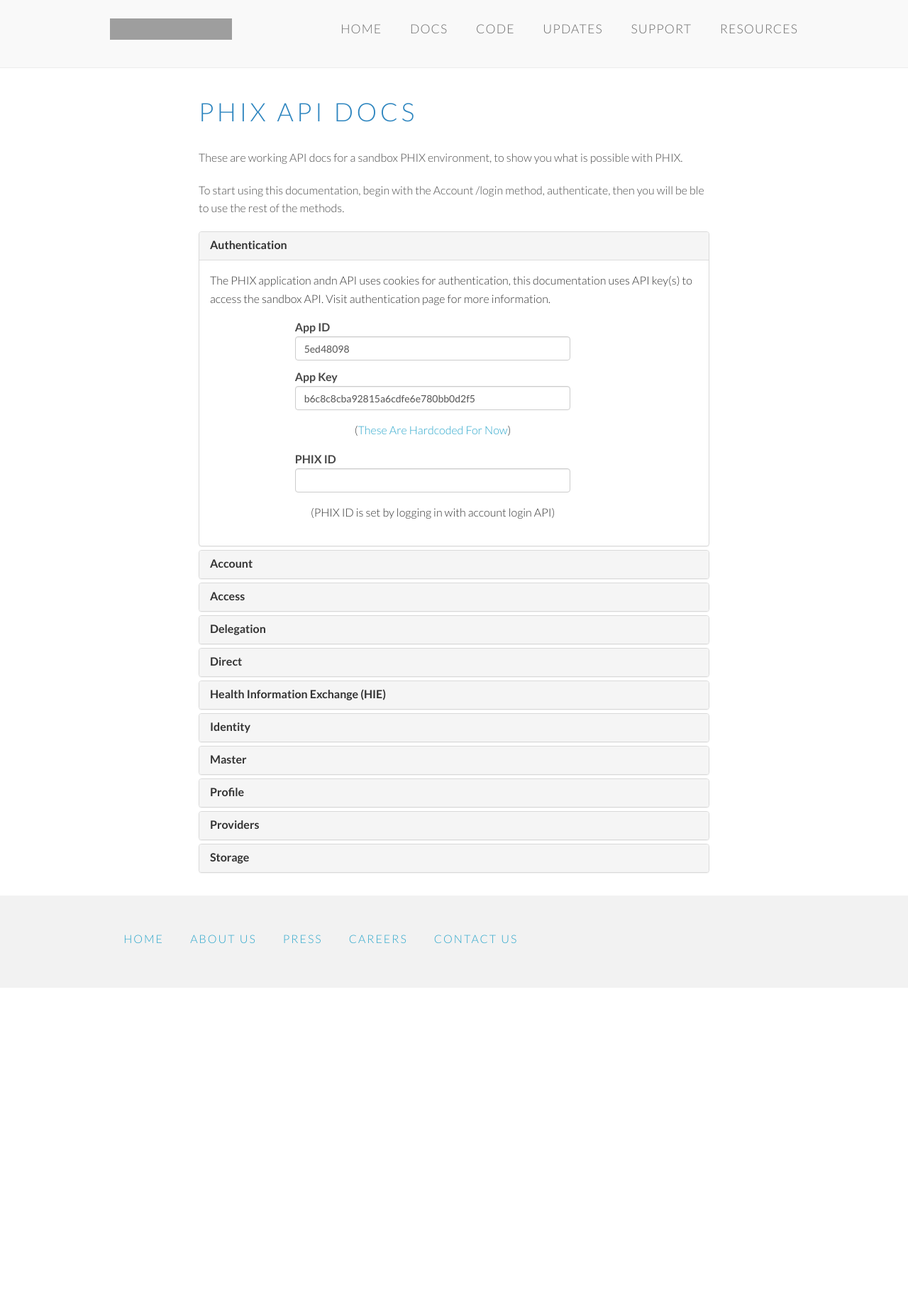
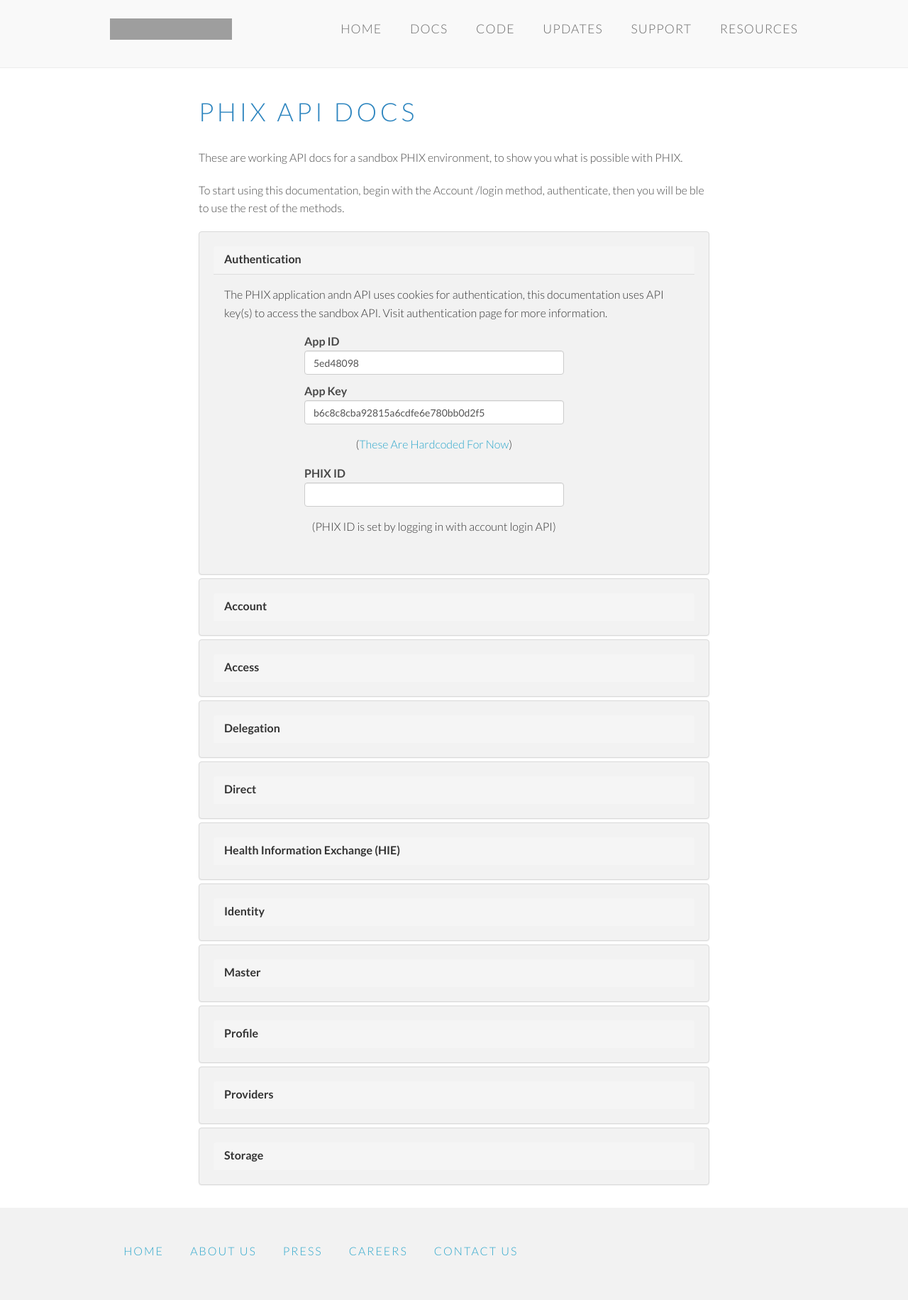
Before and after one commit to amida-tech/developers.amida.com, a Jekyll site: the page built from docs.html, in a window 1280 px wide. Shown: the whole page at 71% size. Built offline with Jekyll 4.4.1, drawn with Linux system fonts in a browser that asks for light colours; nearby versions of some CDN libraries; before the commit the page ends 1392 px from its top, so only the background shows below that; grey boxes are pictures that could not be loaded.

Commit message:
update panel so getting started panel stands out

```diff
--- a/css/style.css
+++ b/css/style.css
@@ -1700,10 +1700,8 @@
     -webkit-border-radius:3px;
     border-radius:3px}
 .panel {
-    border-style:solid;
-    border-width:1px;
-    border-color:#d9d9d9;
-    background:#FFF}
+	border-style:solid;border-width:1px;border-color:#d9d9d9;margin-bottom:1.25em;padding:1.25em;background:#f2f2f2;
+    }
 .panel>:first-child {
     margin-top:0}
 .panel>:last-child {
```
